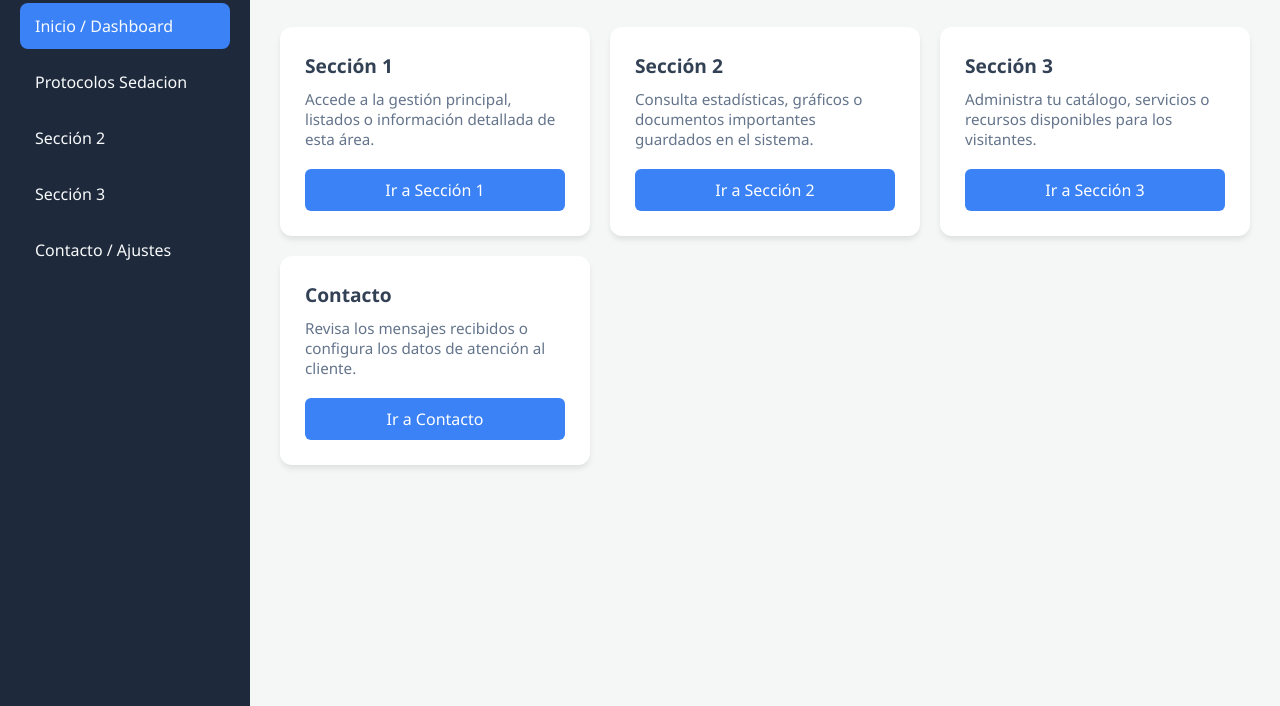
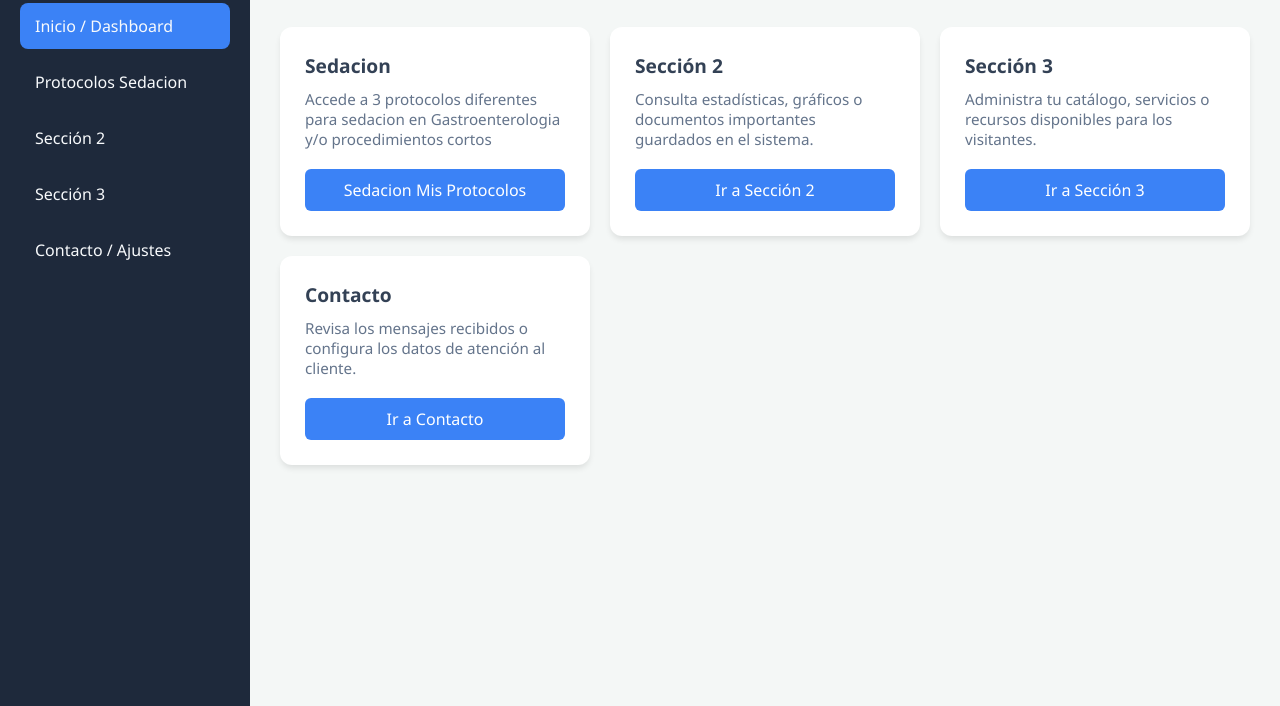
Before and after one commit to libardito-star/ldsc, a plain HTML site: page index.html in a window 1280 px wide. Shown: the part 94-800 px from the top of the page. Drawn offline with Linux system fonts and the light colour scheme.

Commit message:
Update index.html

```diff
--- a/index.html
+++ b/index.html
@@ -171,10 +171,10 @@
     <section class="dashboard-grid">
       <div class="card">
         <div>
-          <h3>Sección 1</h3>
-          <p>Accede a la gestión principal, listados o información detallada de esta área.</p>
+          <h3>Sedacion </h3>
+          <p>Accede a 3 protocolos diferentes para sedacion en Gastroenterologia y/o procedimientos cortos</p>
         </div>
-        <a href="pagina1.html">Ir a Sección 1</a>
+        <a href="Sedacion.html">Sedacion Mis Protocolos</a>
       </div>
 
       <div class="card">
```
